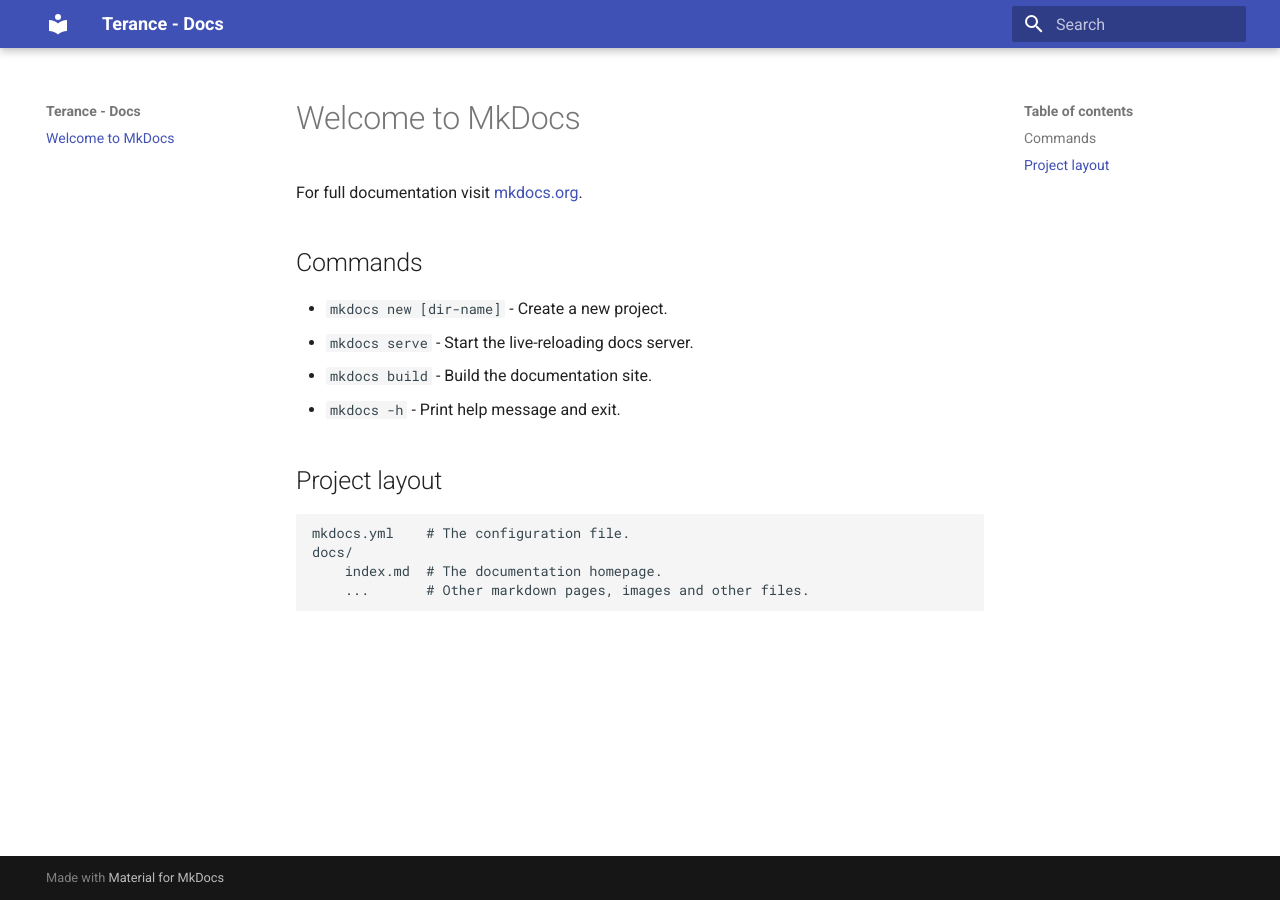
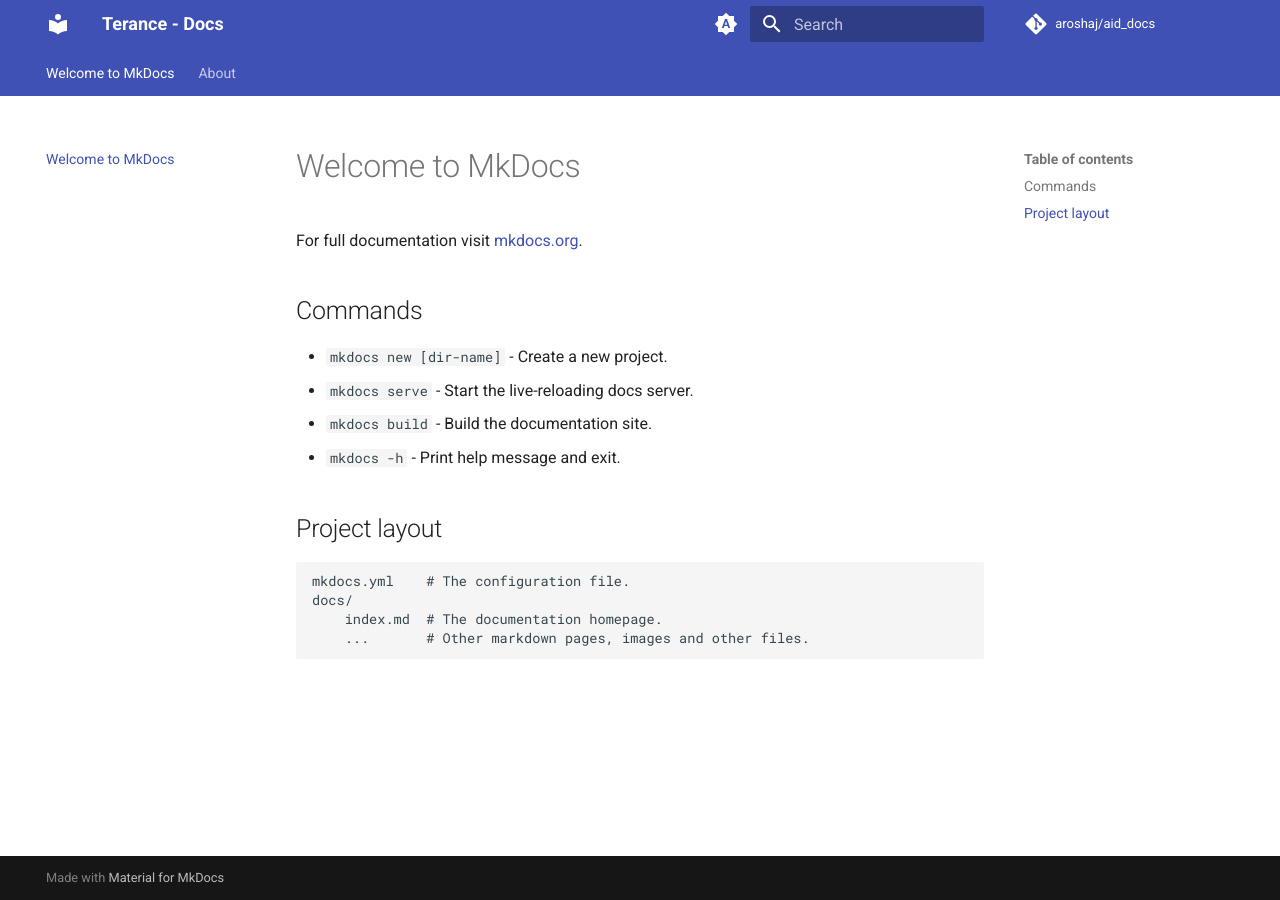
Before and after one commit to AroshaJ/aid_docs, an MkDocs documentation site: the page built from docs/index.md, in a window 1280 px wide. Built offline with MkDocs 1.6.1 and Material for MkDocs 9.7.7, drawn with Linux system fonts in a browser that asks for light colours; comment, search, counter and statistics services are not loaded.

Commit message:
Update docs
Updated our documentation formats so we can reference the various components.

```diff
--- a/mkdocs.yml
+++ b/mkdocs.yml
@@ -1,4 +1,68 @@
 site_name: Terance - Docs
-site_url: https://github.com/AroshaJ/aid_docs
+site_description: This site contains all the developer references and documentation for management of our Terance AI Companion platform.
+site_author: Rosh Jayawardena
+site_url: https://aroshaj.github.io/aid_docs/
+repo_url: https://github.com/AroshaJ/aid_docs
+repo_name: aroshaj/aid_docs
+
 theme:
   name: material
+  icon:
+    repo: fontawesome/brands/git-alt
+  features:
+    - header.autohide
+  palette:
+    # Palette toggle for automatic mode
+    - media: "(prefers-color-scheme)"
+      toggle:
+        icon: material/brightness-auto
+        name: Switch to light mode
+
+    # Palette toggle for light mode
+    - media: "(prefers-color-scheme: light)"
+      scheme: default
+      toggle:
+        icon: material/brightness-7
+        name: Switch to dark mode
+
+    # Palette toggle for dark mode
+    - media: "(prefers-color-scheme: dark)"
+      scheme: slate
+      toggle:
+        icon: material/brightness-4
+        name: Switch to system preference
+
+  features:
+    - search.suggest
+    - search.highlight
+    - navigation.tabs
+
+  plugins:
+  - search
+  - autorefs
+  - tags
+  # TODO: add in the mkdocstrings plugin to deal with the source code from our projects.
+
+  nav:
+  - Home: index.md
+  - About: about.md
+
+  extra:
+    consent:
+      title: Cookie consent
+      description: >-
+        We use cookies to recognize your repeated visits and preferences, as well
+        as to measure the effectiveness of our documentation and whether users
+        find what they're searching for. With your consent, you're helping us to
+        make our documentation better.
+
+  markdown_extensions:
+    - codehilite
+    - toc:
+        permalink: true
+    - pymdownx.superfences
+    - pymdownx.details
+    - pymdownx.tabbed
+
+  extra_css:
+    - stylesheets/custom.css  # Optional custom styles
```
Also changed, not shown: requirements.txt (added, +29 -0 lines), docs/about.md (added).
